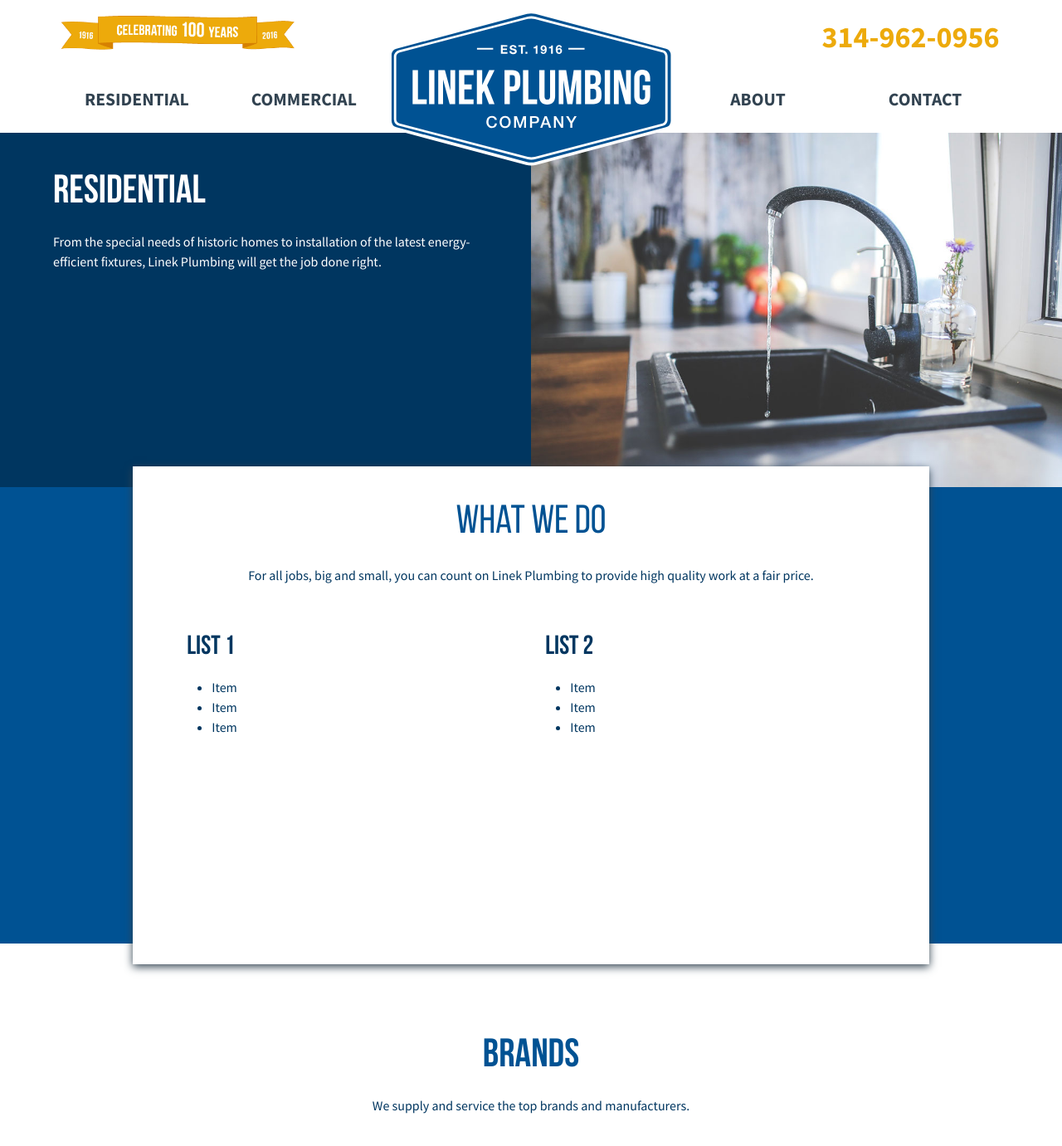
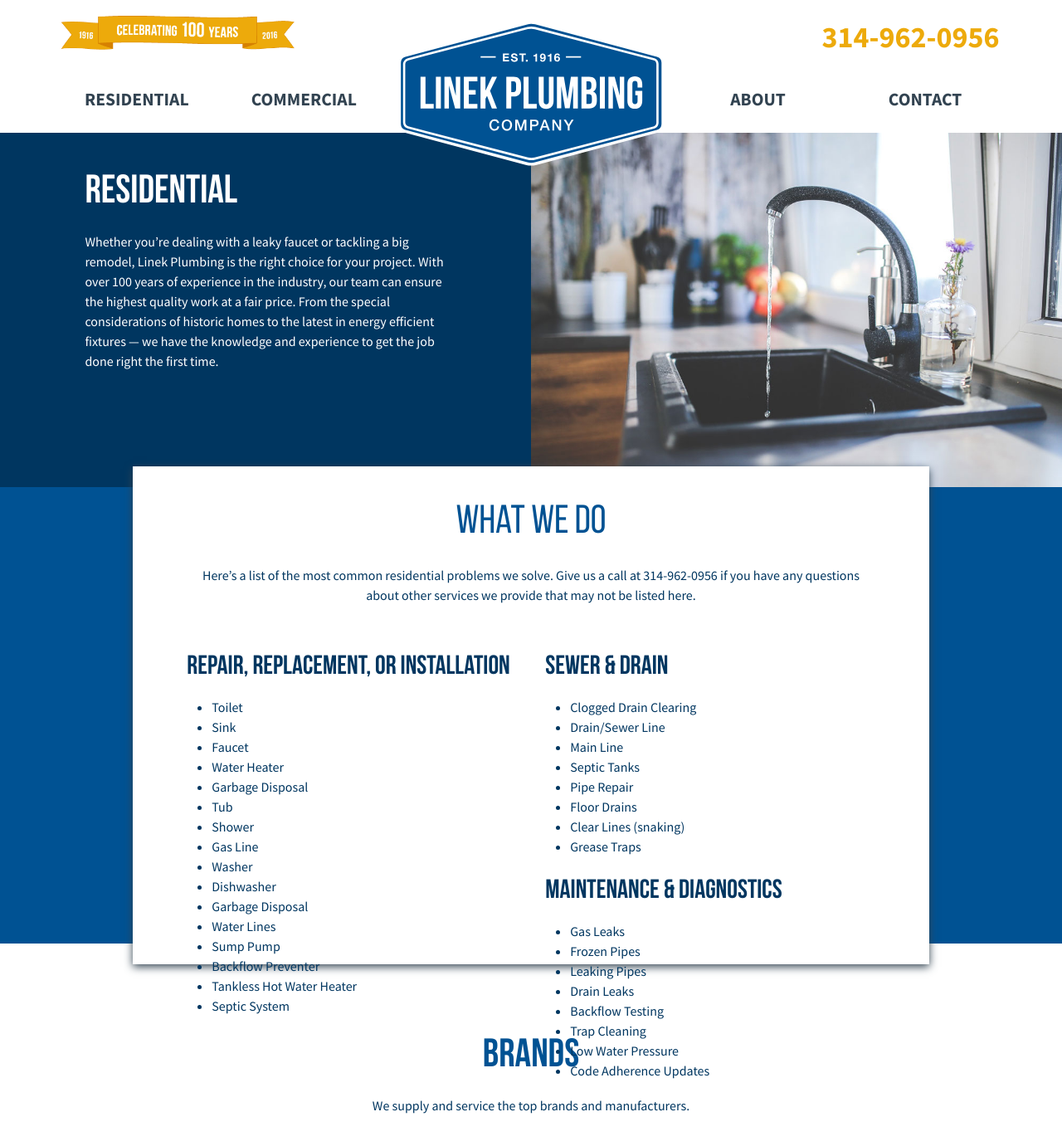
Before and after one commit to alexlinek/lpc, a Jekyll site: the page built from residential/index.html, in a window 1280 px wide and 1400 px high. Shown: the top 1381 px of the window at 83% size. Built offline with Jekyll 4.4.1, drawn with Linux system fonts in a browser that asks for light colours; some web fonts are replaced.

Commit message:
Most of the content

```diff
--- a/_sass/_nav.scss
+++ b/_sass/_nav.scss
@@ -92,7 +92,7 @@
   left: 50%;
   position: absolute;
   transform: translateX(-50%);
-  width: 30%;
+  width: 28%;
   img {
     width: 100%;
   }
--- a/_sass/_page.scss
+++ b/_sass/_page.scss
@@ -15,7 +15,7 @@
   }
 
   .left-header {
-    padding: 2em 5%;
+    padding: 2em 8%;
   }
   h1 { color: $white; }
 }
--- a/residential/index.html
+++ b/residential/index.html
@@ -9,7 +9,7 @@
       <hgroup>
         <h1>Residential</h1>
       </hgroup>
-      <p>From the special needs of historic homes to installation of the latest energy-efficient fixtures, Linek Plumbing will get the job done right.</p>
+      <p>Whether you’re dealing with a leaky faucet or tackling a big remodel, Linek Plumbing is the right choice for your project. With over 100 years of experience in the industry, our team can ensure the highest quality work at a fair price. From the special considerations of historic homes to the latest in energy efficient fixtures — we have the knowledge and experience to get the job done right the first time.</p>
     </div>
     <div class="span1-2">
       <img src="/images/residential/sink.jpg">
@@ -22,25 +22,53 @@
     <div class="group">
       <hgroup class="span1-1">
         <h1>What We Do</h1>
-        <p>For all jobs, big and small, you can count on Linek Plumbing to provide high quality work at a fair price.</p>
+        <p>Here’s a list of the most common residential problems we solve. Give us a call at 314-962-0956 if you have any questions about other services we provide that may not be listed here.</p>
       </hgroup>
     </div>
     <div class="group">
       <div class="span1-2">
-        <h2>List 1</h2>
+        <h2>Repair, Replacement, or Installation</h2>
         <ul>
-          <li>Item</li>
-          <li>Item</li>
-          <li>Item</li>
+          <li>Toilet</li>
+          <li>Sink</li>
+          <li>Faucet</li>
+          <li>Water Heater</li>
+          <li>Garbage Disposal</li>
+          <li>Tub</li>
+          <li>Shower</li>
+          <li>Gas Line</li>
+          <li>Washer</li>
+          <li>Dishwasher</li>
+          <li>Garbage Disposal</li>
+          <li>Water Lines</li>
+          <li>Sump Pump</li>
+          <li>Backflow Preventer</li>
+          <li>Tankless Hot Water Heater</li>
+          <li>Septic System</li>
         </ul>
       </div>
       <div class="span1-2">
-        <h2>List 2</h2>
+        <h2>Sewer &amp; Drain</h2>
         <ul>
-          <li>Item</li>
-          <li>Item</li>
-          <li>Item</li>
+          <li>Clogged Drain Clearing</li>
+          <li>Drain/Sewer Line</li>
+          <li>Main Line</li>
+          <li>Septic Tanks</li>
+          <li>Pipe Repair</li>
+          <li>Floor Drains</li>
+          <li>Clear Lines (snaking)</li>
+          <li>Grease Traps</li>
         </ul>
+        <h2>Maintenance &amp; Diagnostics</h2>
+        <ul>
+          <li>Gas Leaks</li>
+          <li>Frozen Pipes</li>
+          <li>Leaking Pipes</li>
+          <li>Drain Leaks</li>
+          <li>Backflow Testing</li>
+          <li>Trap Cleaning</li>
+          <li>Low Water Pressure</li>
+          <li>Code Adherence Updates</li>
       </div>
     </div>
   </div>
```
Also changed, not shown: about/index.html (+53 -9 lines), commercial/index.html (+39 -27 lines), images/about/aspe.jpg (added), images/about/local562.jpg (renamed from images/about/PPLocal562.JPG), images/about/maphcc.jpg (added), images/about/phcc.jpg (added), images/about/pic.jpg (renamed from images/about/pic-logo.jpg), images/bbb.png (added), images/commercial/plan.jpg (deleted), images/history/joe.jpg (added), images/history/truck-1.jpg (added), images/history/truck-2.jpg (added), images/licensed.png (added), 1 other file.
